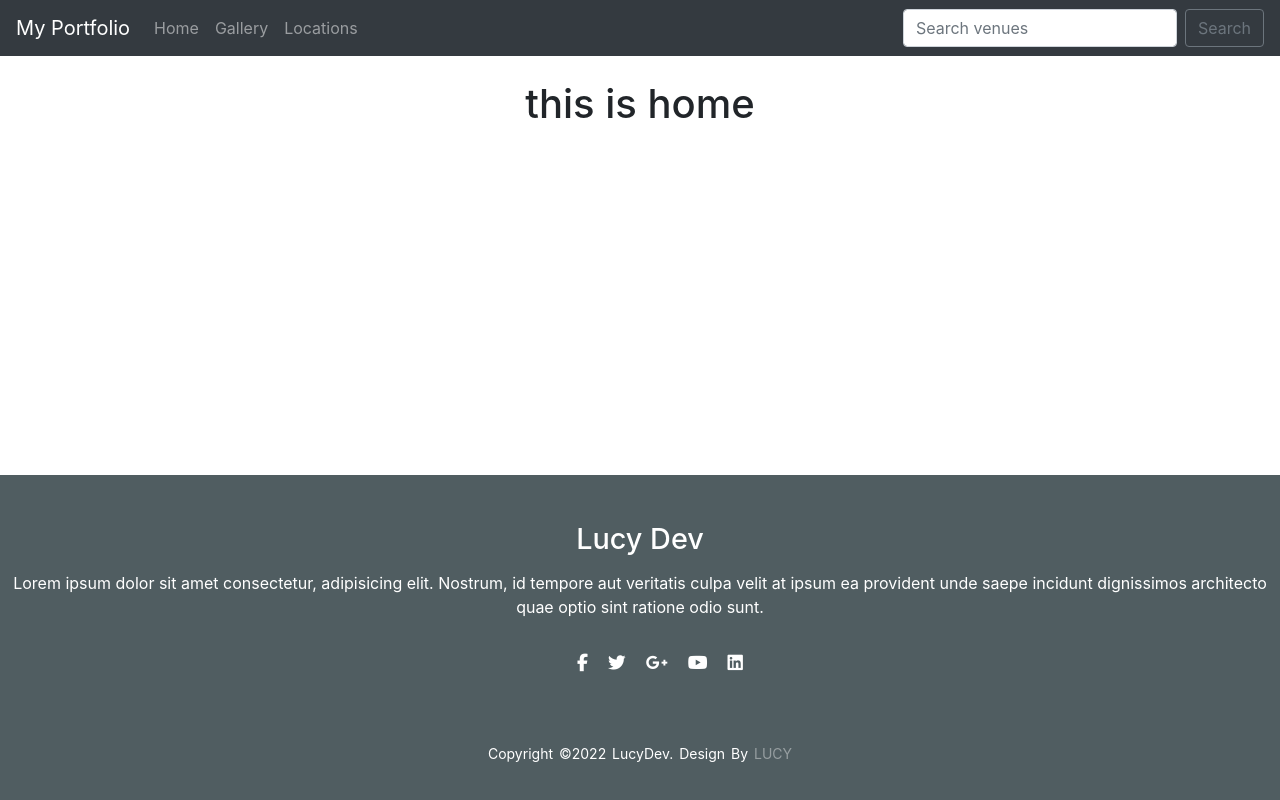
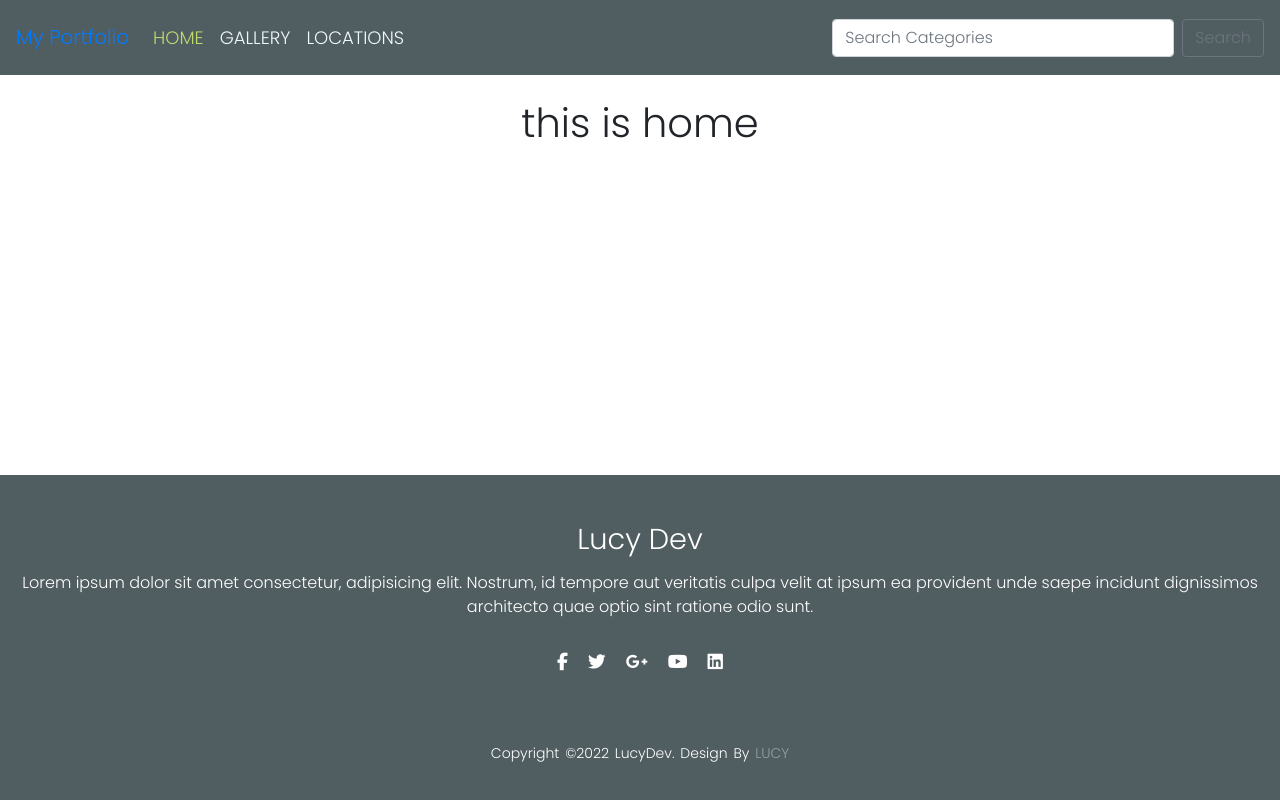
Before and after one commit to lcmongwe/portfolio, a Django app: page / in a window 1280 px wide. Run offline with Django 4.2, Linux system fonts and the light colour scheme; some libraries are stand-ins or nearby versions.

Commit message:
search form created

```diff
--- a/portapp/static/css/portapp.css
+++ b/portapp/static/css/portapp.css
@@ -1,3 +1,69 @@
+@import url('https://fonts.googleapis.com/css2?family=Poppins:wght@300&display=swap');
+
+*{
+    margin: 0px;
+    padding: 0px;
+    box-sizing: border-box;
+    font-family: 'Poppins', sans-serif;
+}
+
+
+ /* NAVBAR */
+nav{
+    width: 100%;
+    height: 75px;
+    background-color: #505d61;
+    line-height:75px;
+    padding: 0px 100px;
+    position: fixed;
+    z-index: 1;
+}
+
+nav .logo{
+    font-size: 30px;
+    font-weight: bold;
+    letter-spacing:1.5px;
+}
+
+nav .logo p{
+    float: left;
+    color: aliceblue;
+    text-transform: uppercase;
+}
+
+nav ul {
+    float: right;
+
+
+}
+ nav ul li{
+     display: inline-block;
+     list-style: none;
+ }
+
+ nav ul li a {
+     color: aliceblue;
+     text-decoration: none;
+     font-size:18px;
+     text-transform: uppercase;
+     padding:0 50px;
+
+    }
+
+nav ul li a:hover{
+    color:#c0d96f;
+    text-decoration: underline;
+    /* background-color: #c0d96f; */
+
+}
+
+nav ul li .active{
+    color: #c0d96f;
+}
+
+/* NAVBAR END*/
+
+/* FOOTER */
 footer{
     position: absolute;
     bottom:0;
--- a/portapp/templates/navbar.html
+++ b/portapp/templates/navbar.html
@@ -1,4 +1,4 @@
-<nav class="navbar navbar-expand-lg navbar-dark bg-dark">
+<nav class="navbar navbar-expand-lg nav">
   <a class="navbar-brand" href="">My Portfolio</a>
   <button
     class="navbar-toggler"
@@ -12,11 +12,11 @@
     <span class="navbar-toggler-icon"></span>
   </button>
 
-  <div class="collapse navbar-collapse" id="navbarSupportedContent">
+  <div class="collapse navbar-collapse nav" id="navbarSupportedContent">
     <ul class="navbar-nav mr-auto">
 
       <li class="nav-item">
-        <a class="nav-link" href="">Home</a>
+        <a class="nav-link active" href="">Home</a>
       </li>
             <li class="nav-item">
         <a class="nav-link" href="">Gallery</a>
@@ -32,7 +32,7 @@
         <input
         class="form-control mr-sm-2"
         type="search"
-        placeholder="Search venues"
+        placeholder="Search Categories"
         aria-label="Search" name="searched"
 
       />
```
